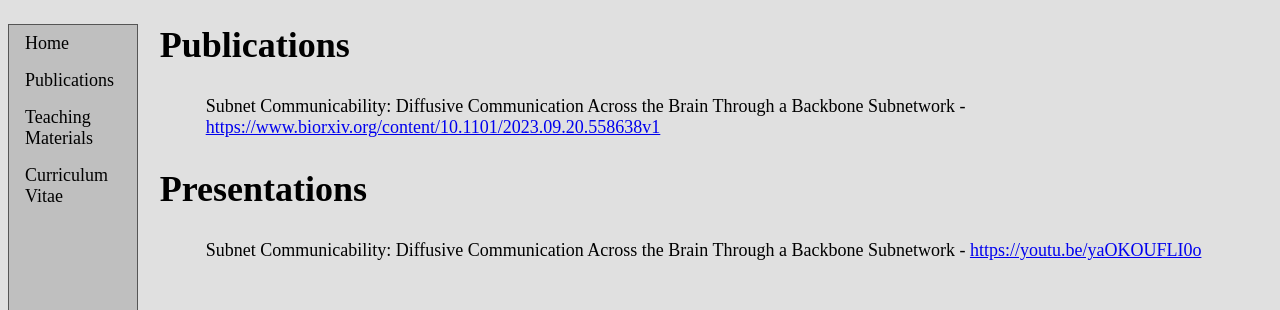
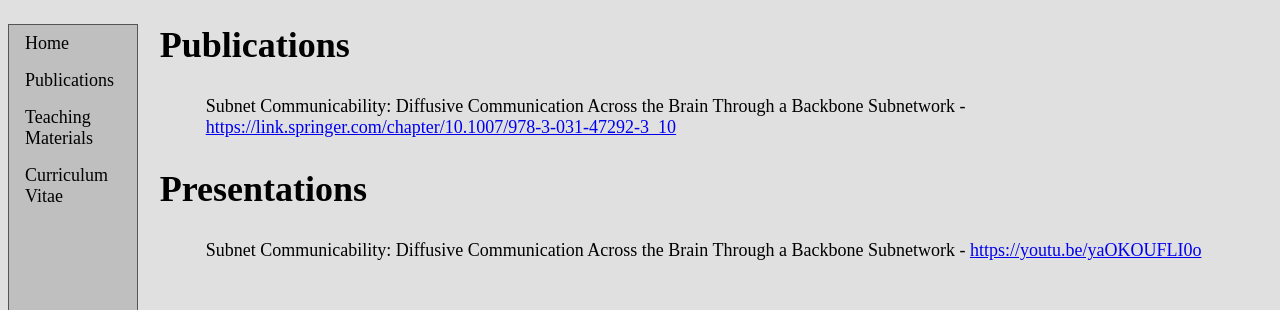
Before and after one commit to jmparlett/jmparlett.github.io, a Jekyll site: the page built from _pages/publications.markdown, in a window 1280 px wide. Shown: the top 310 px of the page. Built offline with Jekyll 4.4.1, drawn with Linux system fonts in a browser that asks for light colours; our own code applies the rules of GitHub Pages for plain Markdown files; some of the changed lines change nothing that is shown.

Commit message:
updated pub link

```diff
--- a/_data/publications.yml
+++ b/_data/publications.yml
@@ -1,2 +1,2 @@
 - name: "Subnet Communicability: Diffusive Communication Across the Brain Through a Backbone Subnetwork"
-  link: https://www.biorxiv.org/content/10.1101/2023.09.20.558638v1
+  link: https://link.springer.com/chapter/10.1007/978-3-031-47292-3_10
```
